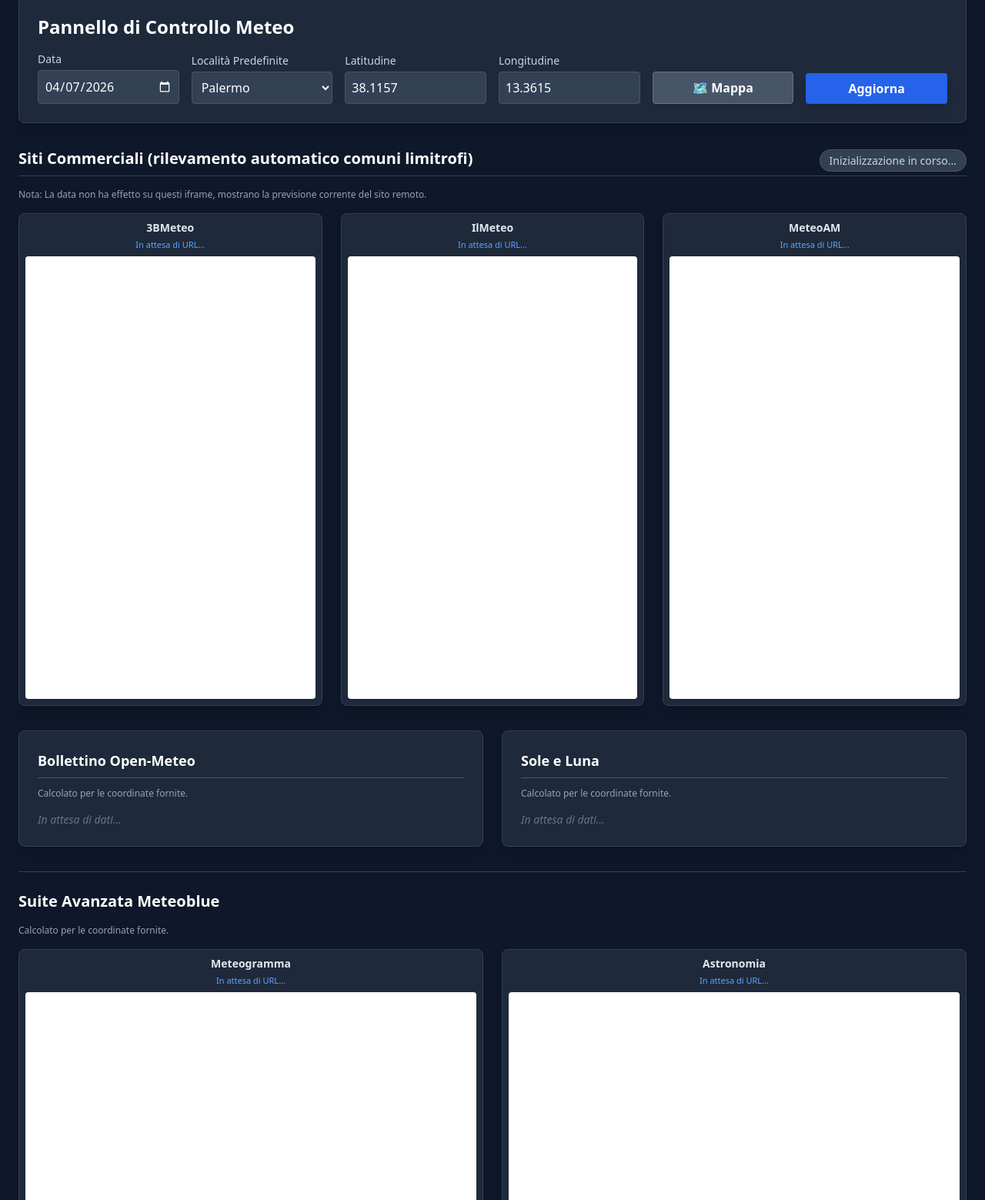
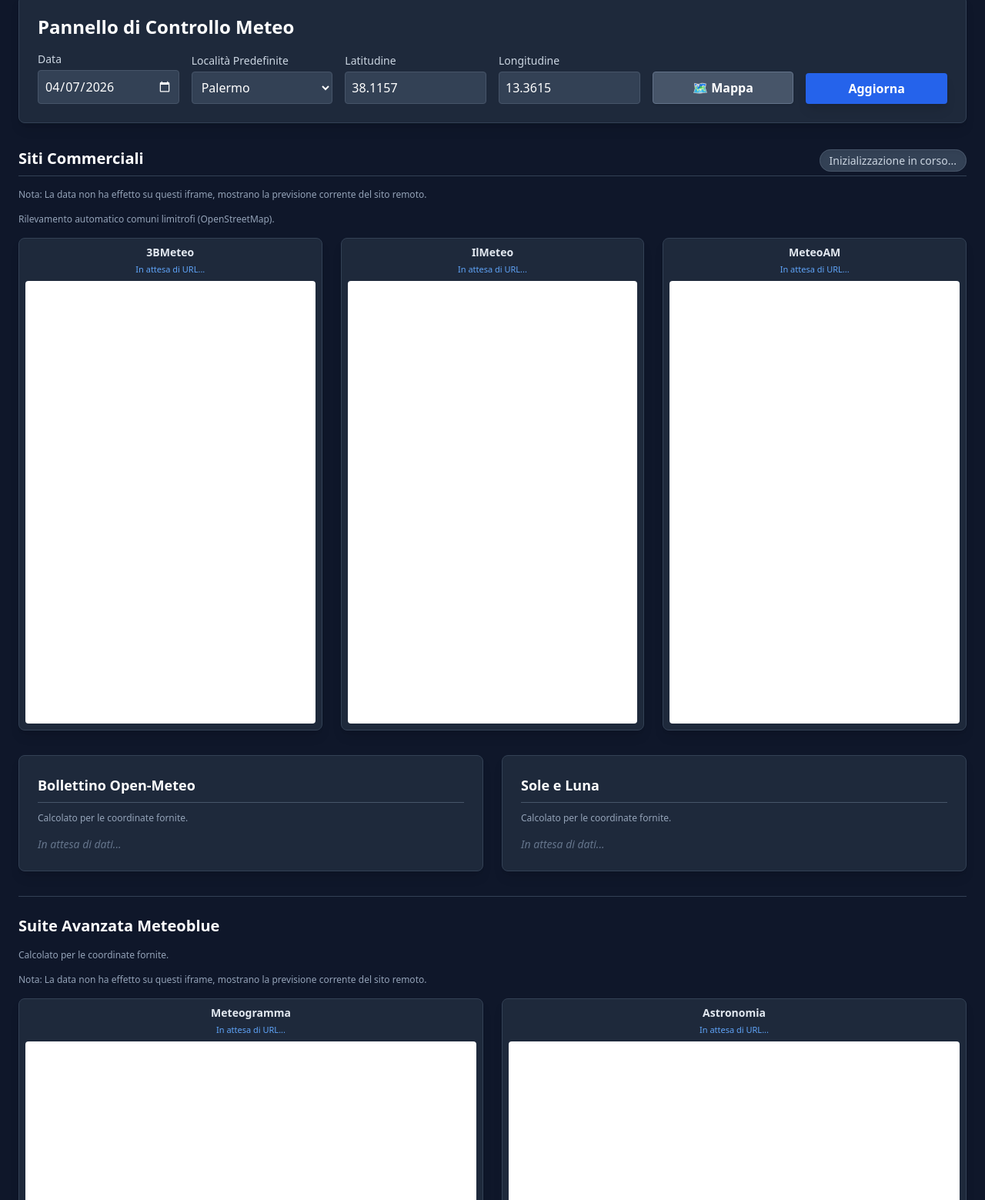
Before and after one commit to Peppolo64/advmeteopan, a plain HTML site: page index.html in a window 1280 px wide. Shown: the part 30-1589 px from the top of the page at 77% size. Drawn offline with nearby package versions, Linux system fonts and the light colour scheme; a script that the page names is missing.

Commit message:
Funziona 2

```diff
--- a/index.html
+++ b/index.html
@@ -86,7 +86,7 @@
 
         <div>
             <div class="flex flex-col md:flex-row md:items-end justify-between mb-4 border-b border-slate-700 pb-2">
-                <h2 class="text-xl font-bold text-white">Siti Commerciali (rilevamento automatico comuni limitrofi)</h2>
+                <h2 class="text-xl font-bold text-white">Siti Commerciali</h2>
                 <div class="mt-2 md:mt-0">
                     <span id="detectedCityLabel" class="text-sm px-3 py-1 bg-slate-700 text-slate-300 rounded-full border border-slate-600 shadow-inner">
                         Inizializzazione in corso...
@@ -94,6 +94,7 @@
                 </div>
             </div>
             <p class="text-xs text-slate-400 mb-4">Nota: La data non ha effetto su questi iframe, mostrano la previsione corrente del sito remoto.</p>
+            <p class="text-xs text-slate-400 mb-4">Rilevamento automatico comuni limitrofi (OpenStreetMap).</p>
 
             <div class="grid grid-cols-1 md:grid-cols-3 gap-6">
                 <div class="bg-slate-800 p-2 rounded-lg shadow-lg border border-slate-700 h-[80vh] flex flex-col">
@@ -135,6 +136,7 @@
         <div class="mt-8 border-t border-slate-700 pt-6">
             <h2 class="text-xl font-bold text-white mb-4">Suite Avanzata Meteoblue</h2>
             <p class="text-xs text-slate-400 mb-4">Calcolato per le coordinate fornite.</p>
+            <p class="text-xs text-slate-400 mb-4">Nota: La data non ha effetto su questi iframe, mostrano la previsione corrente del sito remoto.</p>
             <div class="grid grid-cols-1 md:grid-cols-2 gap-6">
 
                 <div class="bg-slate-800 p-2 rounded-lg shadow-lg border border-slate-700 h-[750px] flex flex-col">
```
